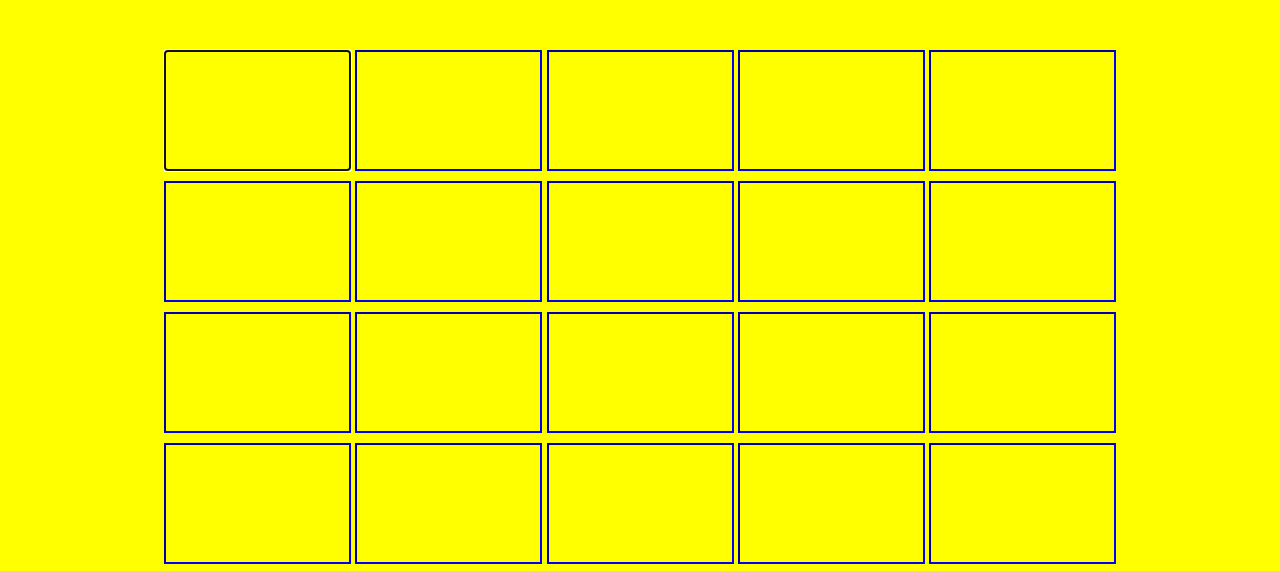
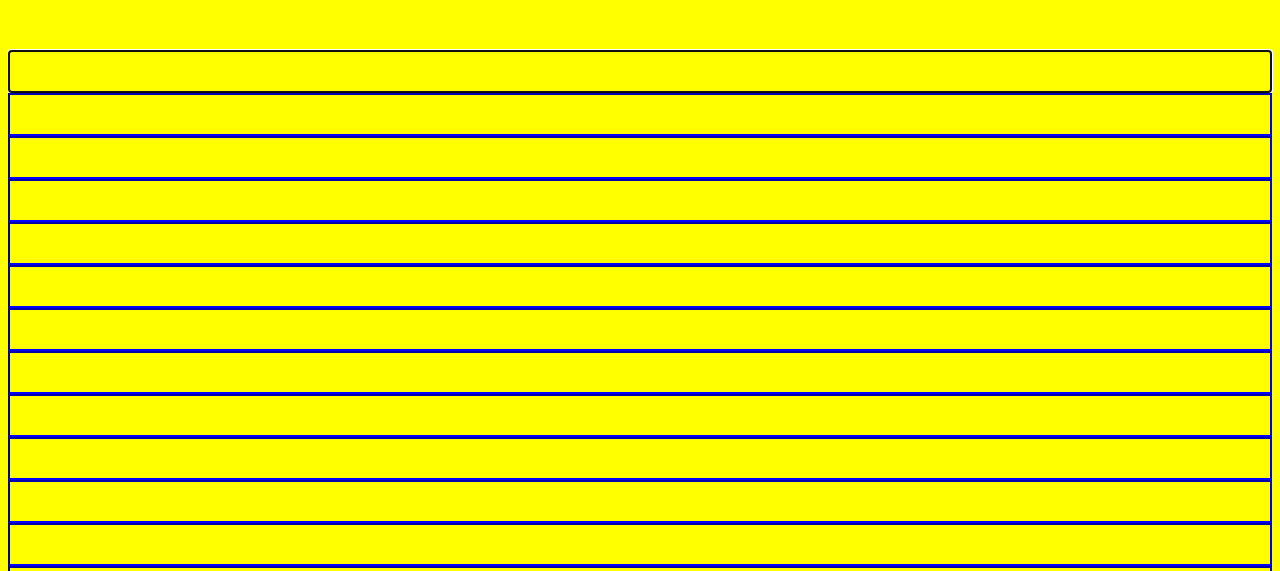
Before and after one commit to tavlueftenson/wortche, a plain HTML site: page index.html in a window 1280 px wide. Shown: the part 149-720 px from the top of the page. Drawn offline with Linux system fonts and the light colour scheme.

Commit message:
Update stcheily.css
testing box-sizing

```diff
--- a/stcheily.css
+++ b/stcheily.css
@@ -25,7 +25,7 @@ div {
   border-color: blue;
 
 }
-
+/*
 .inputs {
   font-family: Arial;
   font-size: 100px;
@@ -37,7 +37,22 @@ div {
   margin-bottom: 10px;
   box-sizing: border-box;
 }
-
+*/
+.inputs {
+   font-family: Arial;
+   width: 100%;
+   display: inline-flex;
+   justify-content: center;
+   align-items: center;
+   font-size: 2rem;
+   line-height: 2rem;
+   font-weight: bold;
+   vertical-align: middle;
+   box-sizing: border-box;
+   color: red;
+   user-select: none;
+   border-color: blue;
+}
 h1 {
   font-family: Arial;
   text-align: center;
```
